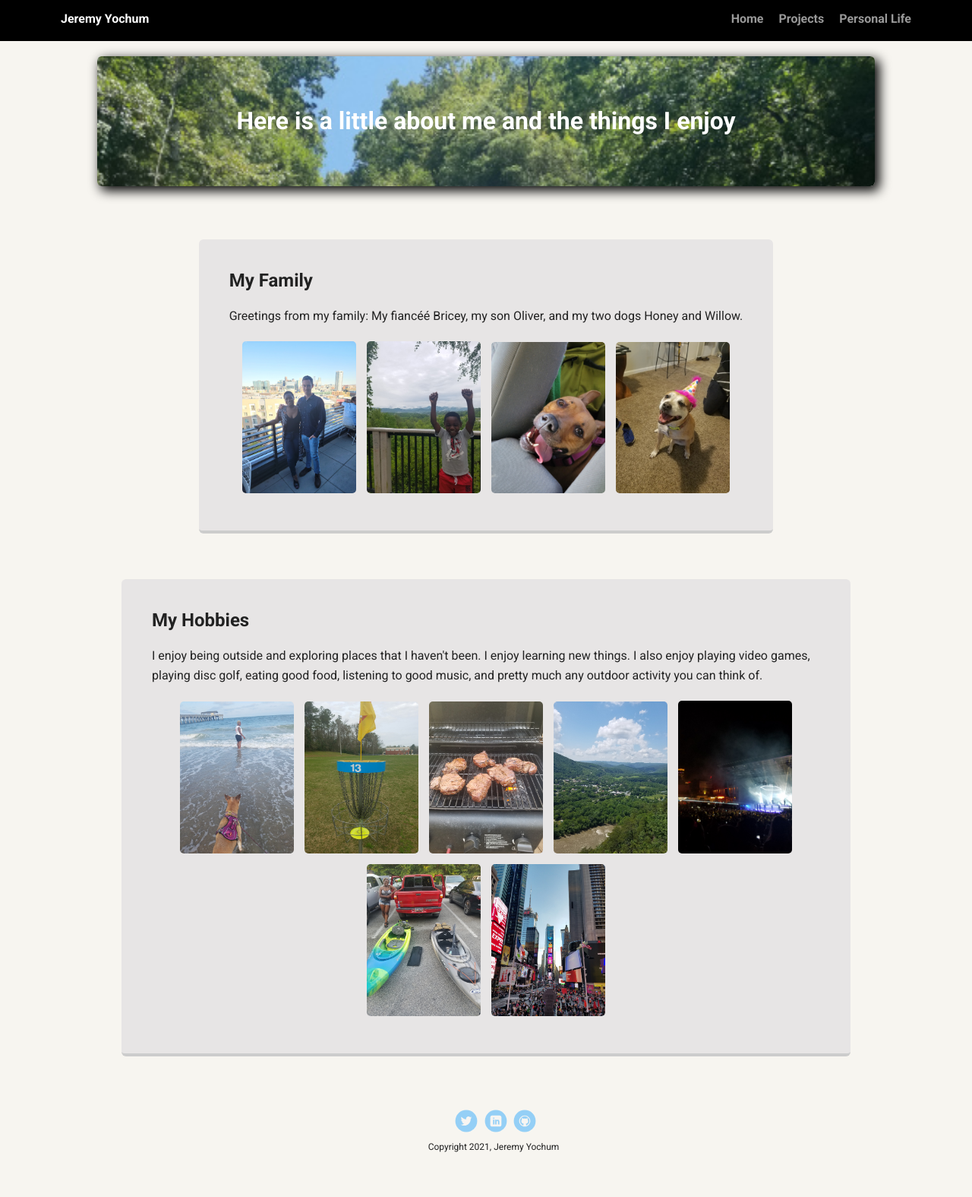
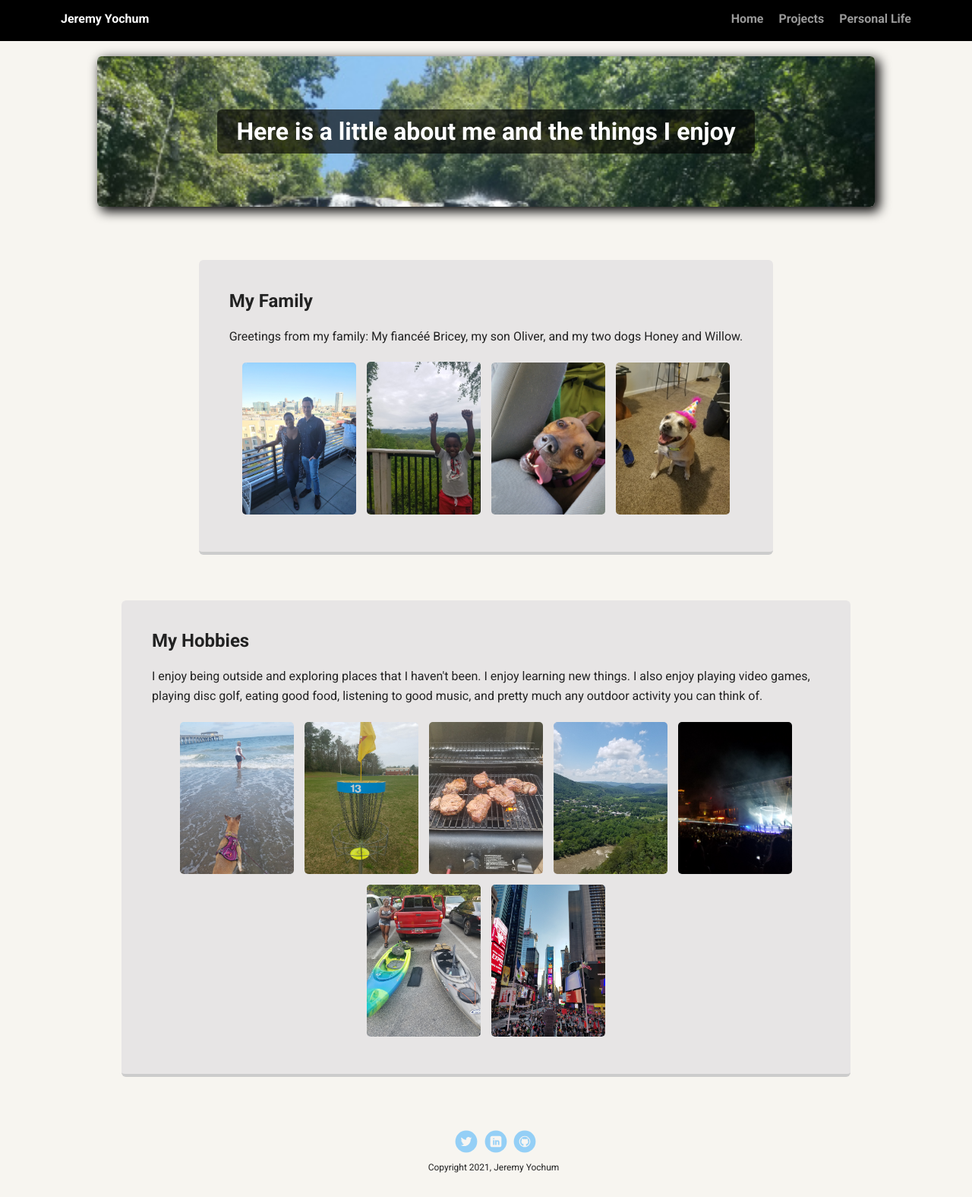
Before and after one commit to jkyochum/treehouse-project-1, a plain HTML site: page additional-pages/personal-life.html in a window 1280 px wide. Shown: the whole page at 76% size. Before the commit the page ends 1548 px from the top, so only its background shows below. Drawn offline with Linux system fonts and the light colour scheme; a web font is replaced by a local one.

Commit message:
final edits before submit

```diff
--- a/additional-pages/personal-life.html
+++ b/additional-pages/personal-life.html
@@ -11,22 +11,21 @@
     />
   </head>
   <body>
-    <div class="main-nav">
+    <nav class="main-nav">
       <ul class="nav">
         <li class="name">Jeremy Yochum</li>
         <li><a href="../index.html">Home</a></li>
         <li><a href="projects.html">Projects</a></li>
         <li><a href="personal-life.html">Personal Life</a></li>
       </ul>
-    </div>
-
+    </nav>
     <header id="personal-header">
       <h1 id="personal-heading">
         Here is a little about me and the things I enjoy
       </h1>
     </header>
     <main class="flex">
-      <section class="card personal-card">
+      <article class="card personal-card">
         <h2>My Family</h2>
         <p>
           Greetings from my family: My fianc&eacute;&eacute; Bricey, my son
@@ -44,9 +43,8 @@
           <img src="../images/honey.jpg" alt="My dog Honey" />
           <img src="../images/willow.jpg" alt="My dog Willow" />
         </div>
-      </section>
-
-      <section class="card personal-card">
+      </article>
+      <article class="card personal-card">
         <h2>My Hobbies</h2>
         <p>
           I enjoy being outside and exploring places that I haven't been. I
@@ -72,9 +70,8 @@
           <img src="../images/kayaking.jpg" alt="Prelude to kayaking" />
           <img src="../images/times-square.jpg" alt="Times Square" />
         </div>
-      </section>
+      </article>
     </main>
-
     <footer>
       <ul>
         <li>
--- a/styles.css
+++ b/styles.css
@@ -75,6 +75,12 @@ header {
   background: url("images/red-rock-canyon.jpg") no-repeat top center;
   background-size: cover;
 }
+
+#projects-heading,
+#personal-heading {
+  width: 75%;
+  margin: 30px auto;
+}
 #projects-header,
 #personal-header {
   color: white;
@@ -84,13 +90,19 @@ header {
   box-shadow: 5px 5px 15px 1px black;
 }
 
+header h1 {
+  background-color: rgba(0, 0, 0, 0.65);
+  border-radius: 6px;
+  padding: 5px;
+}
+
 #personal-header {
-  background-image: url("../images/waterfall.jpg");
+  background-image: url("images/waterfall.jpg");
 }
 
 #projects-header {
   /*Photo by <a href="https://unsplash.com/@octadan?utm_source=unsplash&utm_medium=referral&utm_content=creditCopyText">Octavian Dan</a> on <a href="https://unsplash.com/s/photos/project?utm_source=unsplash&utm_medium=referral&utm_content=creditCopyText">Unsplash</a>*/
-  background-image: url("../images/projects-background.jpg");
+  background-image: url("images/projects-background.jpg");
   background-size: cover;
 }
 header .profile-image {
@@ -103,10 +115,6 @@ header .profile-image {
 }
 header .profile-image:hover {
   transform: scale(1.5) rotate(10deg);
-}
-#projects-heading {
-  width: 75%;
-  margin: 30px auto;
 }
 .tag {
   background-color: #efefef;
```
Also changed, not shown: additional-pages/projects.html (+2 -11 lines), index.html (+6 -9 lines).
